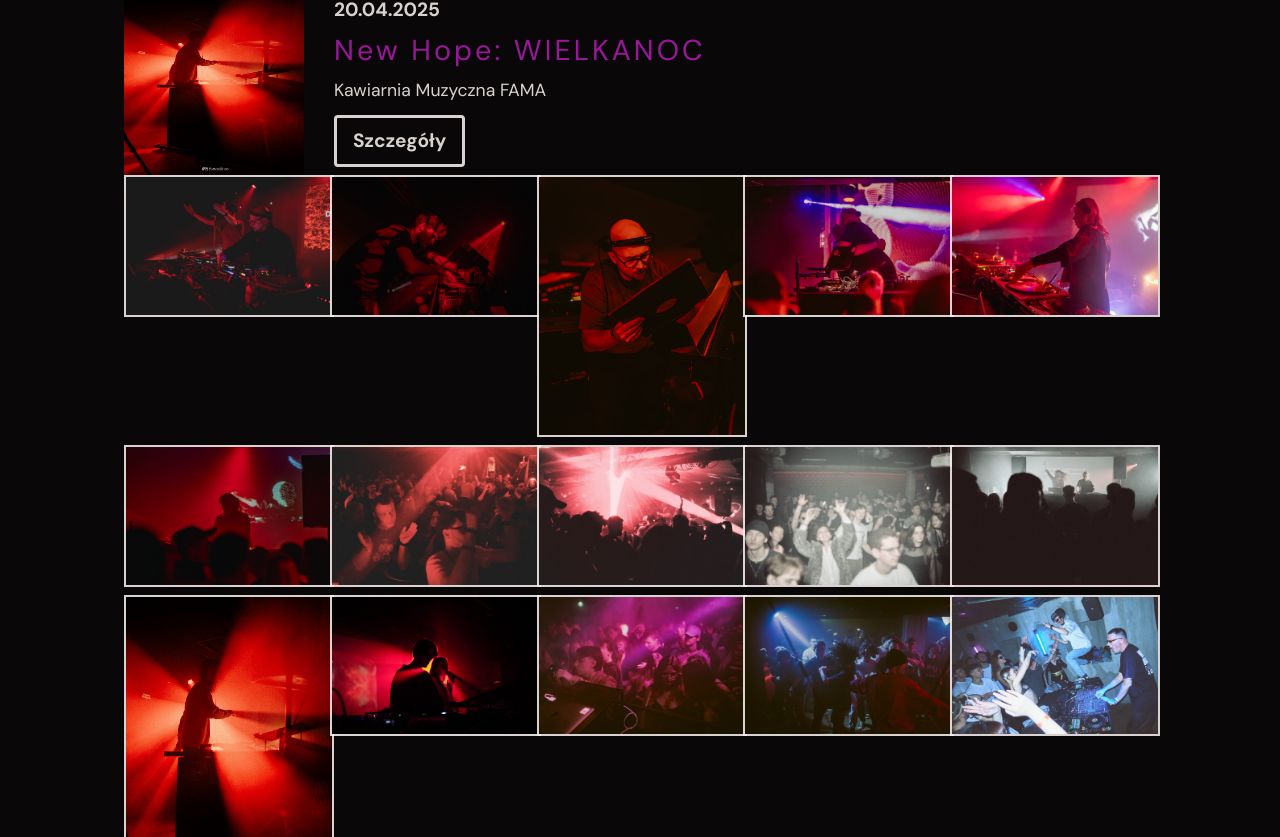
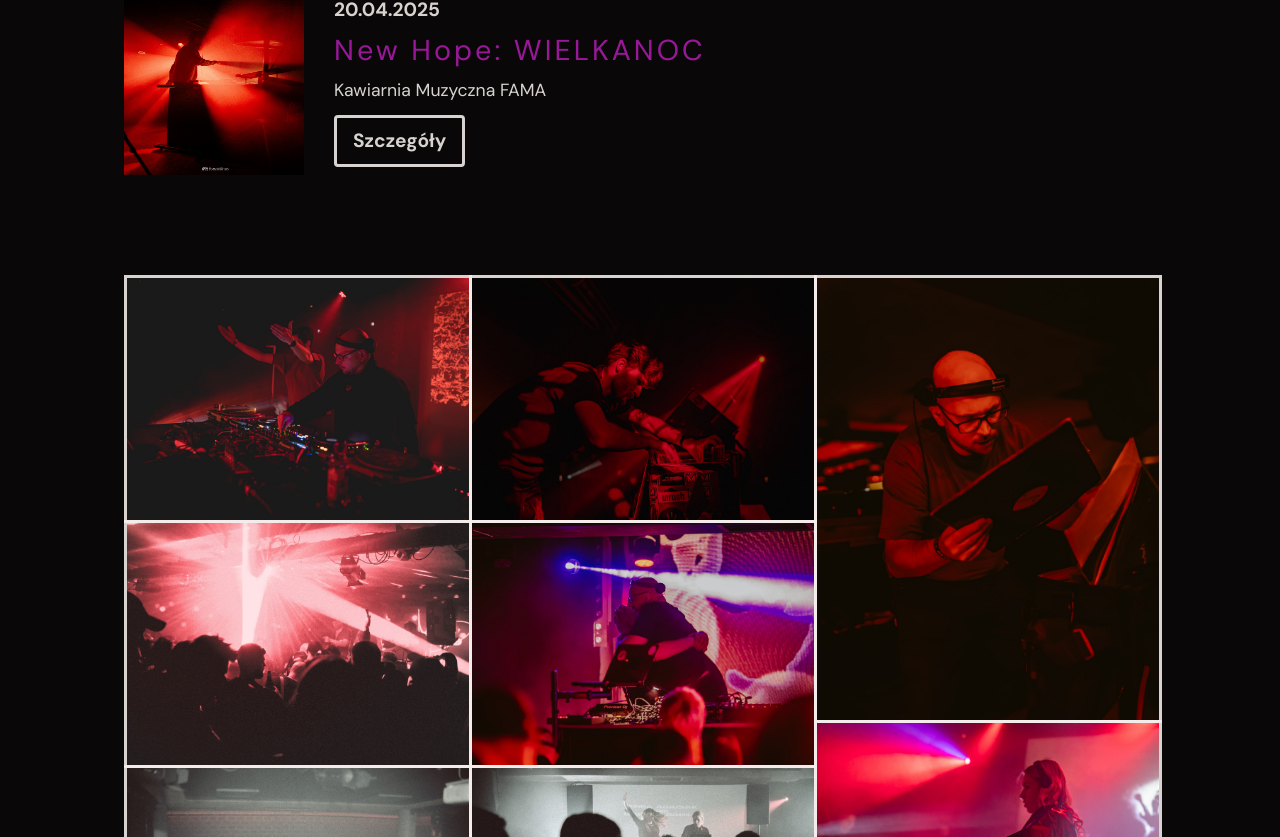
Before and after one commit to MateuszLisowski/PNH, a React (Vite) app: page /events in a window 1280 px wide. Shown: the part 1263-2100 px from the top of the page. Built offline with nearby package versions, Linux system fonts and the light colour scheme.

Commit message:
add collage and masonry

```diff
--- a/package.json
+++ b/package.json
@@ -13,14 +13,17 @@
     "deploy": "gh-pages -d dist"
   },
   "dependencies": {
+    "prop-types": "^15.8.1",
     "react": "^18.3.1",
     "react-dom": "^18.3.1",
+    "react-responsive-masonry": "^2.6.0",
     "react-router-dom": "^7.0.2"
   },
   "devDependencies": {
     "@eslint/js": "^9.15.0",
     "@types/react": "^18.3.12",
     "@types/react-dom": "^18.3.1",
+    "@types/react-responsive-masonry": "^2.1.3",
     "@vitejs/plugin-react": "^4.3.4",
     "eslint": "^9.15.0",
     "eslint-plugin-react-hooks": "^5.0.0",
--- a/src/pages/Events.module.css
+++ b/src/pages/Events.module.css
@@ -6,15 +6,13 @@
 }
 
 .collage {
-  display: grid;
-  grid-template-columns: repeat(auto-fill, minmax(200px, 1fr));
+  margin: 100px 0 50px 0;
   gap: 0;
-  grid-auto-flow: dense;
 }
 
 .image {
   width: 100%;
-  height: auto;
+  height: 100%;
   object-fit: cover;
-  border: 2px solid var(--color-light);
+  border: 3px solid var(--color-light);
 }
--- a/src/pages/Events.tsx
+++ b/src/pages/Events.tsx
@@ -5,6 +5,7 @@ import eventImage from "../assets/event-image.jpg";
 import styles from "./Events.module.css";
 import collage from "../assets/images";
 import { useState, useEffect } from "react";
+import Masonry, { ResponsiveMasonry } from "react-responsive-masonry";
 
 export const Events = () => {
   const events = [
@@ -71,6 +72,16 @@ export const Events = () => {
           ))}
         </section>
         <section className={styles.collage}>
+          <ResponsiveMasonry
+            columnsCountBreakPoints={{
+              350: 1,
+              750: 2,
+              900: 3,
+              1200: 4,
+              1600: 5,
+            }}
+          >
+            <Masonry gutter="3px">
               {imagePaths.map((image, index) => (
                 <div key={index} className="image-container">
                   <img
@@ -80,6 +91,8 @@ export const Events = () => {
                   />
                 </div>
               ))}
+            </Masonry>
+          </ResponsiveMasonry>
         </section>
       </SubpageLayout>
     </main>
```
Also changed, not shown: 1 other file (tests, documents, lock files or other folders). Lines whose indentation alone changed are shown as unchanged.
